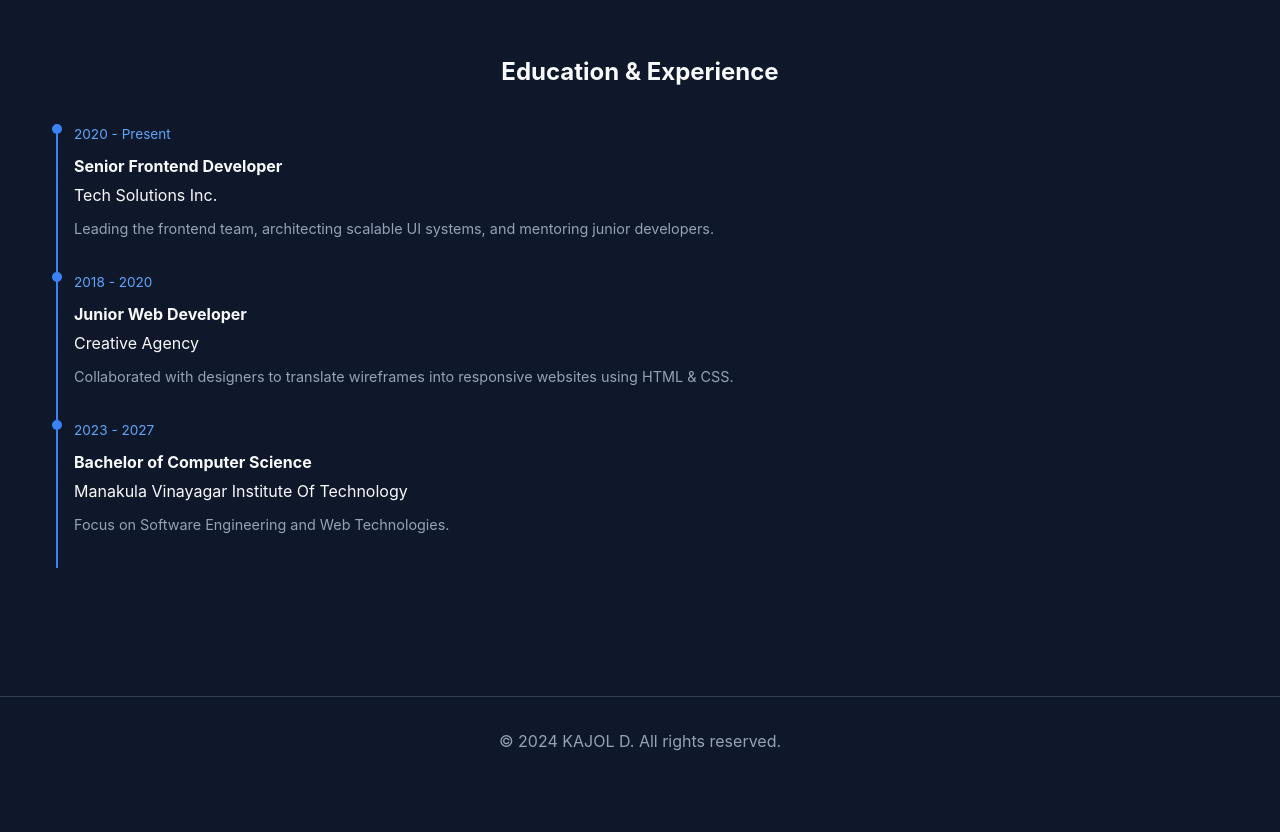
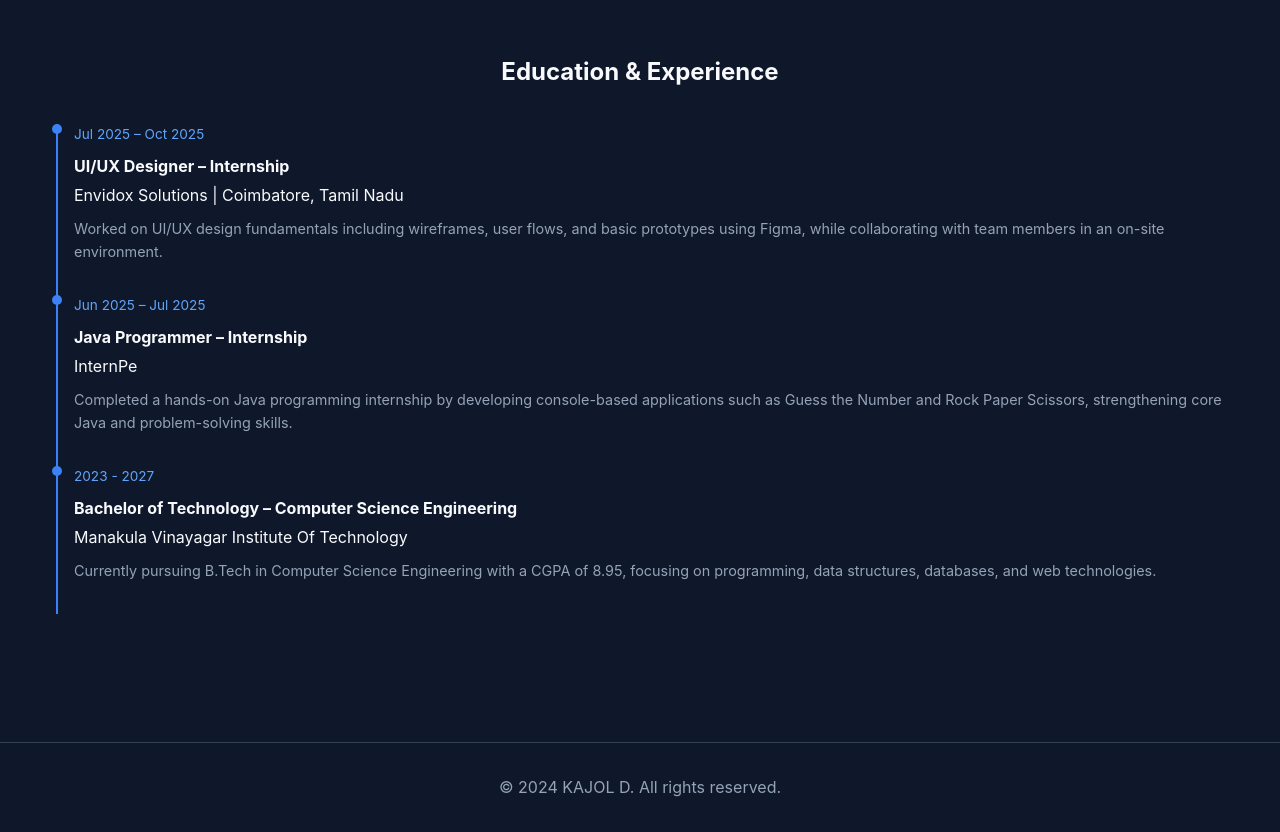
Before and after one commit to Kajol1506/KAJOL.github.io, a plain HTML site: page about.html in a window 1280 px wide. Shown: the part 800-1632 px from the top of the page. Before the commit the page ends 1586 px from the top, so only its background shows below. Drawn offline with Linux system fonts and the light colour scheme.

Commit message:
updated portfolio content

```diff
--- a/about.html
+++ b/about.html
@@ -68,25 +68,27 @@
                     <h2 class="text-center">Education & Experience</h2>
                     <div class="timeline">
                         <div class="timeline-item">
-                            <span class="date">2020 - Present</span>
-                            <h4>Senior Frontend Developer</h4>
-                            <p>Tech Solutions Inc.</p>
-                            <p style="font-size: 0.9rem; color: var(--text-muted); margin-top: 0.5rem;">Leading the
-                                frontend team, architecting scalable UI systems, and mentoring junior developers.</p>
+                            <span class="date">Jul 2025 – Oct 2025</span>
+                            <h4>UI/UX Designer – Internship</h4>
+                            <p>Envidox Solutions | Coimbatore, Tamil Nadu</p>
+                            <p style="font-size: 0.9rem; color: var(--text-muted); margin-top: 0.5rem;">Worked on UI/UX design fundamentals including wireframes, user flows,
+                and basic prototypes using Figma, while collaborating with team members
+                in an on-site environment.</p>
                         </div>
                         <div class="timeline-item">
-                            <span class="date">2018 - 2020</span>
-                            <h4>Junior Web Developer</h4>
-                            <p>Creative Agency</p>
-                            <p style="font-size: 0.9rem; color: var(--text-muted); margin-top: 0.5rem;">Collaborated
-                                with designers to translate wireframes into responsive websites using HTML & CSS.</p>
+                            <span class="date">Jun 2025 – Jul 2025</span>
+                            <h4>Java Programmer – Internship</h4>
+                            <p>InternPe</p>
+                            <p style="font-size: 0.9rem; color: var(--text-muted); margin-top: 0.5rem;">Completed a hands-on Java programming internship by developing
+                console-based applications such as Guess the Number and
+                Rock Paper Scissors, strengthening core Java and problem-solving skills.</p>
                         </div>
                         <div class="timeline-item">
                             <span class="date">2023 - 2027</span>
-                            <h4>Bachelor of Computer Science</h4>
+                            <h4>Bachelor of Technology – Computer Science Engineering</h4>
                             <p>Manakula Vinayagar Institute Of Technology</p>
-                            <p style="font-size: 0.9rem; color: var(--text-muted); margin-top: 0.5rem;">Focus on
-                                Software Engineering and Web Technologies.</p>
+                            <p style="font-size: 0.9rem; color: var(--text-muted); margin-top: 0.5rem;">Currently pursuing B.Tech in Computer Science Engineering with a CGPA of 8.95,
+                focusing on programming, data structures, databases, and web technologies.</p>
                         </div>
                     </div>
                 </div>
```
